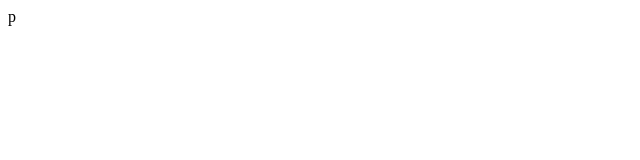
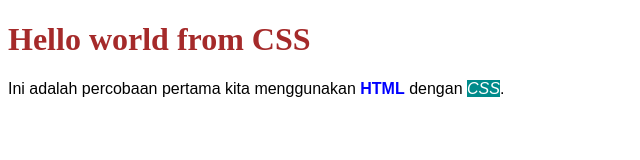
Before and after one commit to kamalz-junior/web-dasar-css, a plain HTML site: page episode-3/index.html in a window 1280 px wide. Shown: the whole page, without its empty margins (0-640 px from the left). Drawn offline with Linux system fonts and the light colour scheme.

Commit message:
add and modified file

```diff
--- a/episode-3/index.html
+++ b/episode-3/index.html
@@ -1 +1,35 @@
-p
+<!DOCTYPE html>
+<html lang="en">
+<head>
+    <meta charset="UTF-8">
+    <meta http-equiv="X-UA-Compatible" content="IE=edge">
+    <meta name="viewport" content="width=device-width, initial-scale=1.0">
+    <title>Internal CSS</title>
+    <style>
+        h1{
+            color: brown;
+        }
+
+        p{
+            font-family: arial;
+        }
+
+        b{
+            color: blue;
+        }
+
+        i{
+            color: white;
+            background-color: darkcyan;
+        }
+
+    </style>
+</head>
+<body>
+    <h1>Hello world from CSS</h1>
+
+    <p>
+        Ini adalah percobaan pertama kita menggunakan <b>HTML</b> dengan <i>CSS</i>.
+    </p>
+</body>
+</html>
--- /dev/null
+++ b/episode-4/css/style.css
@@ -0,0 +1,17 @@
+h1{
+    color: brown;
+    font-family: Verdana;
+}
+
+p{
+    font-family: arial;
+}
+
+b{
+    color: blue;
+}
+
+i{
+    color: white;
+    background-color: darkcyan;
+}
--- /dev/null
+++ b/episode-4/index.html
@@ -0,0 +1,22 @@
+<!DOCTYPE html>
+<html lang="en">
+<head>
+    <meta charset="UTF-8">
+    <meta http-equiv="X-UA-Compatible" content="IE=edge">
+    <meta name="viewport" content="width=device-width, initial-scale=1.0">
+    <link rel="stylesheet" href="css/style.css">
+    <title>Belajar CSS</title>
+</head>
+<body>
+
+</head>
+<body>
+    <h1>Hello world from CSS Eksternal</h1>
+
+    <p>
+        Ini adalah percobaan pertama kita menggunakan <b>HTML</b> dengan <i>CSS</i>.
+    </p>
+</body>
+</html>
+</body>
+</html>
```
